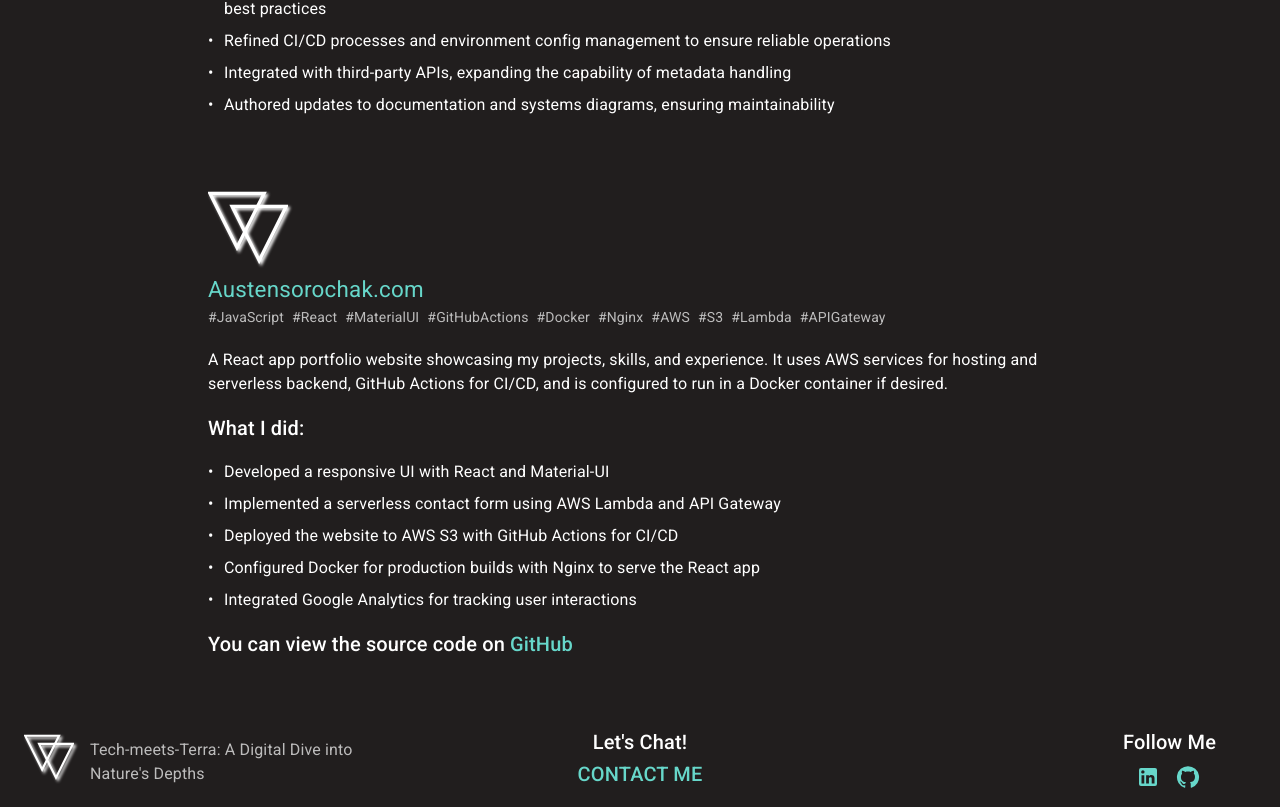
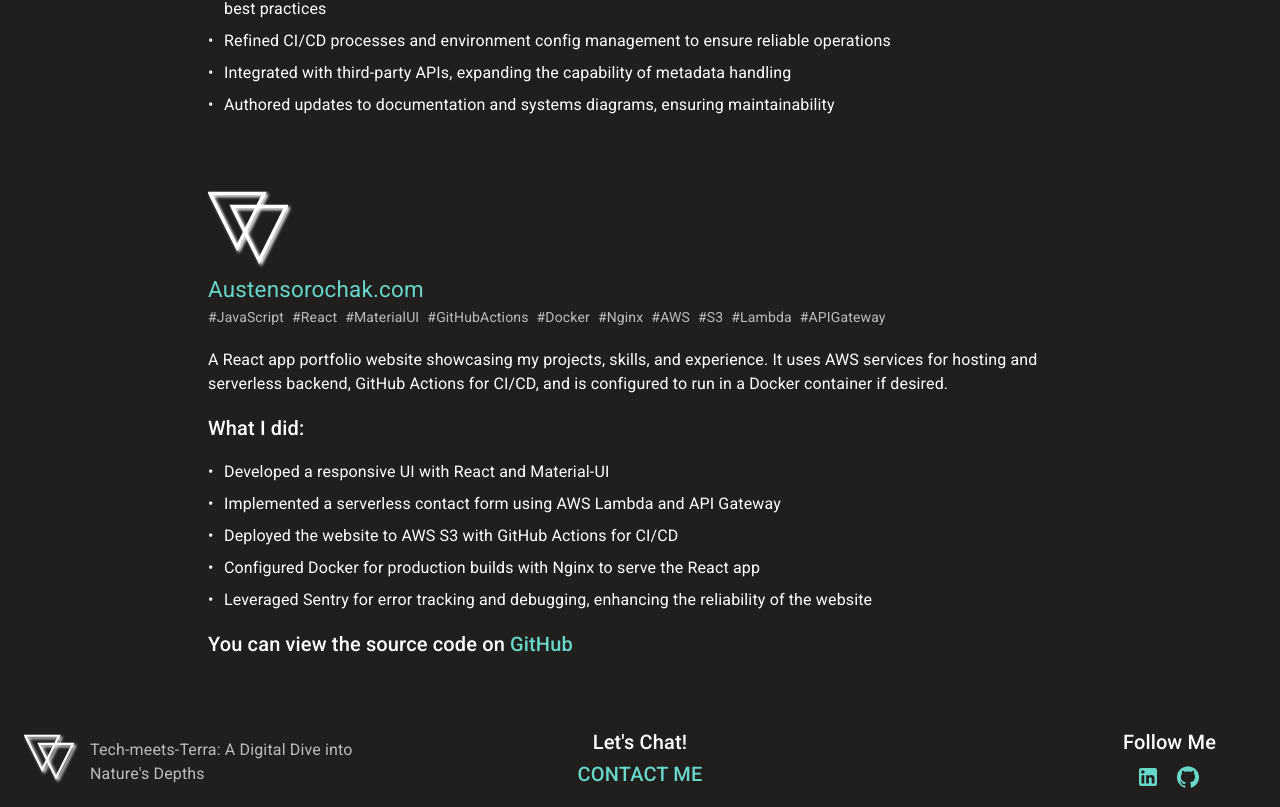
Before and after one commit to sorochak/portfolio-website, a React (Create React App) app: page /projects in a window 1280 px wide. Shown: the part 1309-2116 px from the top of the page. Built offline with nearby package versions, Linux system fonts and the light colour scheme.

Commit message:
update projects

```diff
--- a/src/pages/Projects.jsx
+++ b/src/pages/Projects.jsx
@@ -417,7 +417,7 @@
                     "Implemented a serverless contact form using AWS Lambda and API Gateway",
                     "Deployed the website to AWS S3 with GitHub Actions for CI/CD",
                     "Configured Docker for production builds with Nginx to serve the React app",
-                    "Integrated Google Analytics for tracking user interactions",
+                    "Leveraged Sentry for error tracking and debugging, enhancing the reliability of the website",
                   ].map((item) => (
                     <Box component="li" key={item} sx={{ textAlign: "left" }}>
                       <Typography variant="body1">{item}</Typography>
```
Also changed, not shown: 1 other file (tests, documents, lock files or other folders).
